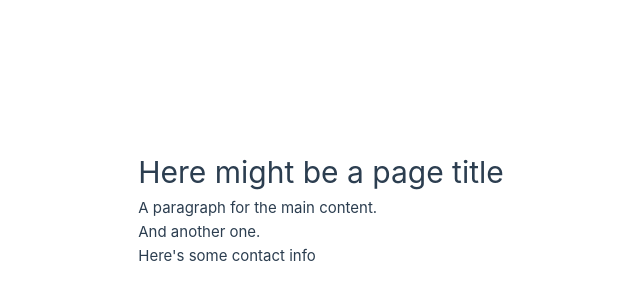
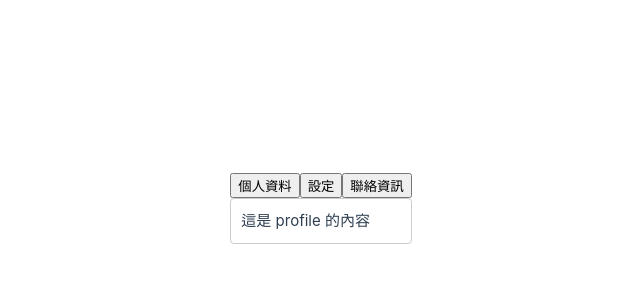
Before and after one commit to JerryChang0504/20250908, a Vue app: page / in a window 1280 px wide. Shown: the part 192-492 px from the top of the page, without its empty margins (319-959 px from the left). Built offline with nearby package versions, Linux system fonts and the light colour scheme.

Commit message:
Dynamic Slot Names

```diff
--- a/src/App.vue
+++ b/src/App.vue
@@ -38,6 +38,8 @@ import PropsComp from './components/PropsComp.vue'
 import ProductPage from './components/ProductPage.vue'
 import FancyButton from './components/slot/FancyButton.vue'
 import BaseLayout from './components/slot/BaseLayout.vue'
+import TabBar from './components/slot/TabBar.vue'
+
 const msgT = "I'm Jerry"
 
 import { ref } from 'vue'
@@ -120,14 +122,15 @@ function onDelete() {
     <!-- <FancyButton><template v-slot:default> click me</template></FancyButton> -->
     <!-- <FancyButton><template #default> click me</template></FancyButton> -->
     <!-- <FancyButton>click me</FancyButton> -->
-    <BaseLayout>
+    <!-- <BaseLayout>
       <template #header><h1>Here might be a page title</h1></template>
       <template #default>
         <p>A paragraph for the main content.</p>
         <p>And another one.</p>
       </template>
       <template #footer><p>Here's some contact info</p></template>
-    </BaseLayout>
+    </BaseLayout> -->
+    <TabBar />
   </main>
 </template>
 
--- /dev/null
+++ b/src/components/slot/SlotPanel.vue
@@ -0,0 +1,19 @@
+<script setup>
+defineProps({
+  active: String,
+})
+</script>
+
+<template>
+  <div class="panel">
+    <slot :name="active" />
+  </div>
+</template>
+
+<style scoped>
+.panel {
+  padding: 10px;
+  border: 1px solid #ccc;
+  border-radius: 4px;
+}
+</style>
--- /dev/null
+++ b/src/components/slot/TabBar.vue
@@ -0,0 +1,21 @@
+<script setup>
+import { ref } from 'vue'
+import SlotPanel from './SlotPanel.vue'
+const selected = ref('profile')
+const tabs = [
+  { lable: '個人資料', value: 'profile' },
+  { lable: '設定', value: 'settings' },
+  { lable: '聯絡資訊', value: 'contact' },
+]
+</script>
+
+<template>
+  <button v-for="tab in tabs" @click="selected = tab.value">{{ tab.lable }}</button>
+  <SlotPanel :active="selected">
+    <template #[selected]>
+      <p>這是 {{ selected }} 的內容</p>
+    </template>
+  </SlotPanel>
+</template>
+
+<style scoped></style>
```
